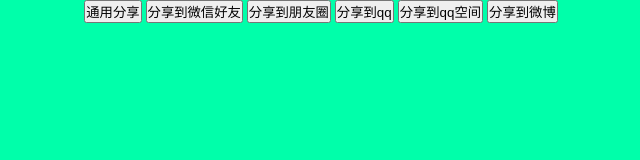
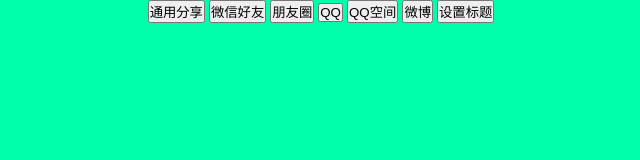
Before and after one commit to xjylyh/morePlatformShare, a website built with webpack: page index.html in a window 1280 px wide. Shown: the whole page, without its empty margins (319-959 px from the left). Built offline with nearby package versions, Linux system fonts and the light colour scheme.

Commit message:
change tests

```diff
--- a/index.html
+++ b/index.html
@@ -25,12 +25,13 @@
 </head>
 <body>
     <div class="main">
-        <button>通用分享</button>
-        <button>分享到微信好友</button>
-        <button>分享到朋友圈</button>
-        <button>分享到qq</button>
-        <button onclick="call('qZone')">分享到qq空间</button>
-        <button>分享到微博</button>
+        <button onclick="call()">通用分享</button>
+        <button onclick="call('wechatFriend')">微信好友</button>
+        <button onclick="call('wechatTimeline')">朋友圈</button>
+        <button onclick="call('qqFriend')">QQ</button>
+        <button onclick="call('qZone')">QQ空间</button>
+        <button onclick="call('weibo')">微博</button>
+        <button onclick="setTitle('fa-ge NativeShare')">设置标题</button>
     </div>
 </body>
 <script src="./jQuery.js"></script>
```
